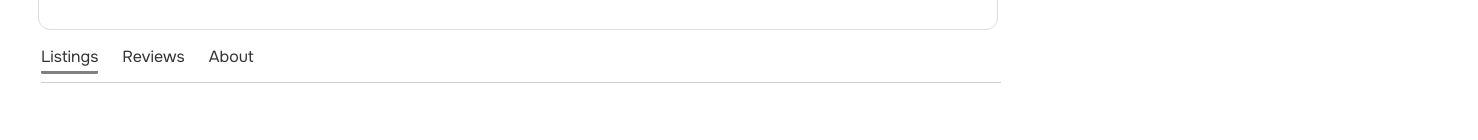
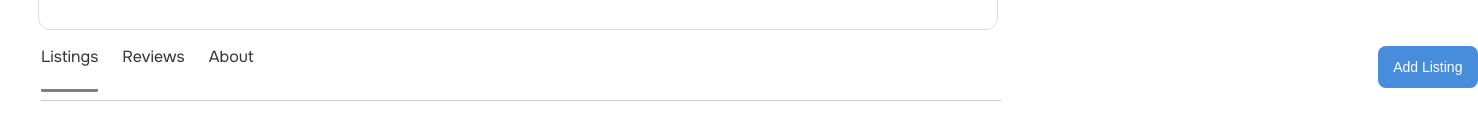
Before and after one commit to qixuaann/FED_ASSG2_S10269128F_S10268119C, a website with bundled scripts: page html/profile.html in a window 1280 px wide. Shown: the part 328-468 px from the top of the page, 1478 px wide, since content can reach past the window. Built offline with nearby package versions, Linux system fonts and the light colour scheme; no server answers.

Commit message:
Create "Add Listing" tab on profile page

```diff
--- a/css/profile.css
+++ b/css/profile.css
@@ -290,6 +290,20 @@ body {
     cursor: pointer;
 }
 
+#add-listing {
+    display: block;
+    margin-left: 1100px;
+    width: 100px;
+    padding: 13px;
+    background-color: #488ddb;
+    color: white;
+    text-align: center;
+    border: none;
+    border-radius: 8px;
+    font-size: 14px;
+    cursor: pointer;
+}
+
 /* Responsive Adjustments */
 @media (max-width: 48rem) {
     .navbar {
--- a/html/profile.html
+++ b/html/profile.html
@@ -81,6 +81,9 @@
             <div class="tab active" data-tab="listing-tab">Listings</div>
             <div class="tab" data-tab="reviews-tab">Reviews</div>
             <div class="tab" data-tab="about-tab">About</div>
+            <div class="tab">
+                <button id="add-listing">Add Listing</button>
+            </div>
         </div>
         <div class="tab-content active" id="listing-tab">
             <div class="listings" id="listings-container">
```
